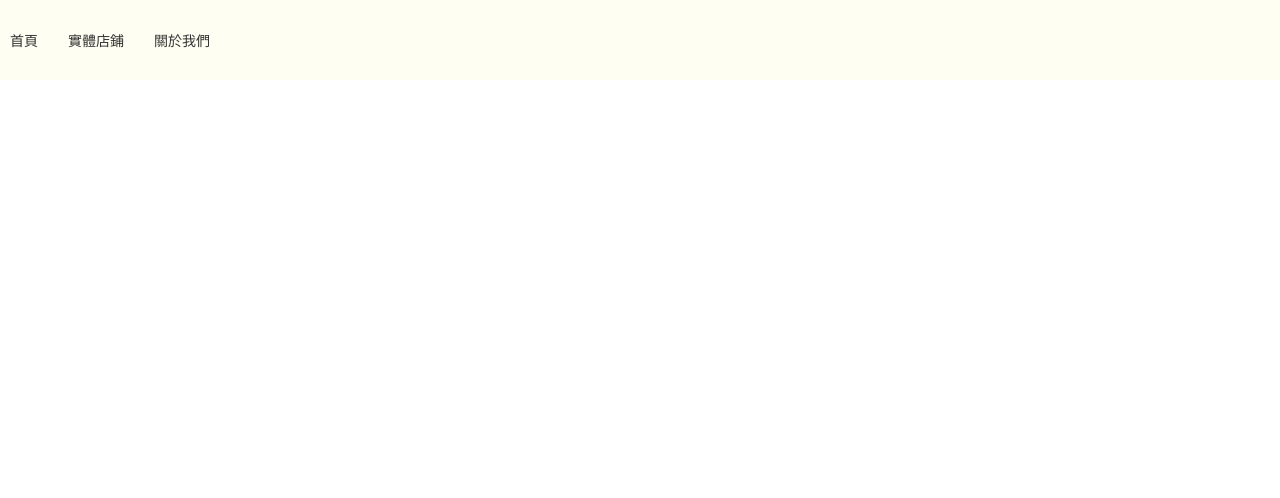
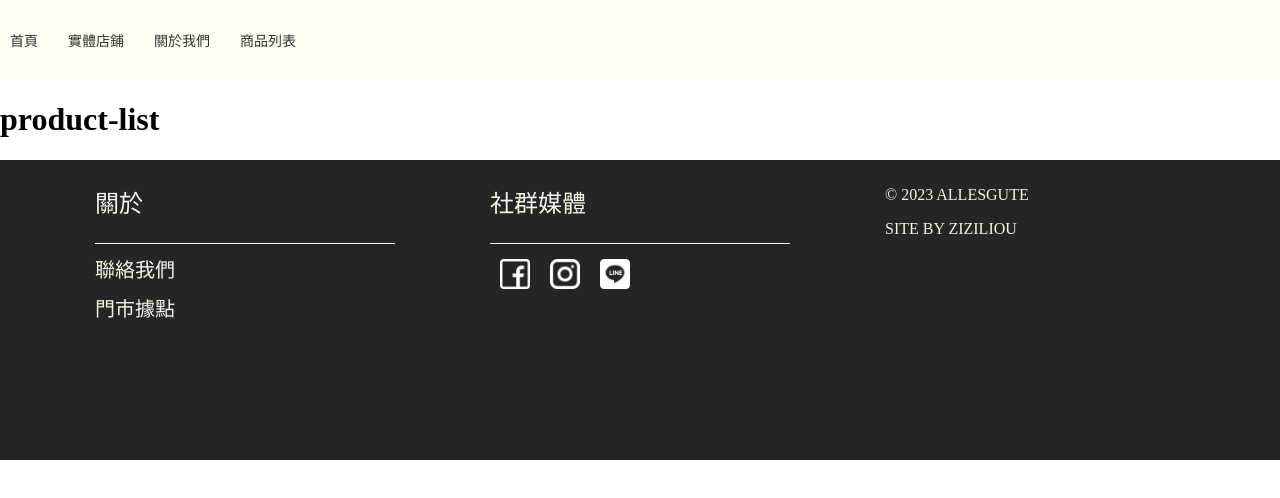
Before and after one commit to zzliou/Das-Parfum, a Vue app: page /productList in a window 1280 px wide. Before the commit this address had no page. Shown: the top 498 px of the page. Built offline with nearby package versions, Linux system fonts and the light colour scheme.

Commit message:
新增新的頁面

```diff
--- a/src/layouts/AppLayout.vue
+++ b/src/layouts/AppLayout.vue
@@ -4,16 +4,19 @@
       <RouterLink to="/">首頁</RouterLink>
       <RouterLink to="/about">實體店鋪</RouterLink>
       <RouterLink to="/contact">關於我們</RouterLink>
+      <RouterLink to="/productList">商品列表</RouterLink>
     </div>
 
   </div>
   <div class="content">
     <RouterView />
   </div>
+  <Footer></Footer>
 </template>
 
 <script setup>
 import { RouterLink, RouterView } from 'vue-router'
+import Footer from './Footer.vue';
 </script>
 
 
--- a/src/layouts/Footer.vue
+++ b/src/layouts/Footer.vue
@@ -78,6 +78,7 @@ import line from "@/assets/img/line.png"
     img {
       width: 30px;
       height: 30px;
+      margin: 10px 10px;
     }
     .section {
       display: inline-block;
--- a/src/router/index.js
+++ b/src/router/index.js
@@ -2,6 +2,7 @@ import { createRouter, createWebHistory } from 'vue-router'
 import HomeView from '../views/HomeView.vue'
 import AboutView from '../views/AboutView.vue';
 import ContactView from '../views/ContactView.vue';
+import ProductListView from '../views/ProductListView.vue';
 
 const router = createRouter({
   history: createWebHistory(import.meta.env.BASE_URL),
@@ -21,6 +22,11 @@ const router = createRouter({
       name: 'contact',
       component: ContactView
     },
+    {
+      path: '/productList',
+      name: 'productList',
+      component: ProductListView
+    },
 
   ]
 })
--- a/src/views/AboutView.vue
+++ b/src/views/AboutView.vue
@@ -2,7 +2,7 @@
   <div class="content">
     <div class="area">
       <div class="city">
-        <P>北部</P>
+        <p>北部</p>
         <p>中部</p>
         <p>南部</p>
       </div>
--- a/src/views/HomeView.vue
+++ b/src/views/HomeView.vue
@@ -164,7 +164,7 @@
           <div class="lastpage">❯</div>
         </div>
         <div class="title">
-          <P>護手霜</P>
+          <p>護手霜</p>
           <p>沐浴露</p>
           <p>香薰油</p>
           <p>室內噴霧</p>
@@ -175,7 +175,7 @@
           <div class="textwrapper">
             <div class="section">
               <p>無動物實驗</p>
-              <P>以專業儀器進行全產品測試，秉持愛護及尊重動物生命，堅持不使用動物實驗。</P>
+              <p>以專業儀器進行全產品測試，秉持愛護及尊重動物生命，堅持不使用動物實驗。</p>
             </div>
             <div class="section">
               <p>全產品環保包裝</p>
@@ -193,6 +193,10 @@
     </div>
   </div>
 </template>
+
+<script setup>
+
+</script>
 
 <style lang="scss" scoped>
 .content {
@@ -282,9 +286,9 @@
   width: 100%;
   .textwrapper {
     padding-top: 50px;
-    width: 764.67px;
+    width: 100%;
     height: 100px;
-    transition: all 0.4s linear;
+    transition: all 0.2s linear;
   }
   .textwrapper:hover {
     background-color: #f5f4e9;
@@ -312,7 +316,7 @@
     align-items: center;
     justify-content: center;
     opacity: 0;
-    transition: all 0.1s linear;
+    transition: all 0.2s linear;
   }
   .cart:hover {
     border: solid 1px black;
--- /dev/null
+++ b/src/views/ProductListView.vue
@@ -0,0 +1,16 @@
+<template>
+  <div class="product-list">
+    <h1>product-list </h1>
+  </div>
+</template>
+
+
+<script setup>
+
+</script>
+
+<style lang="scss" scoped>
+.product-list {
+  background-color: #fff;
+}
+</style>
```
